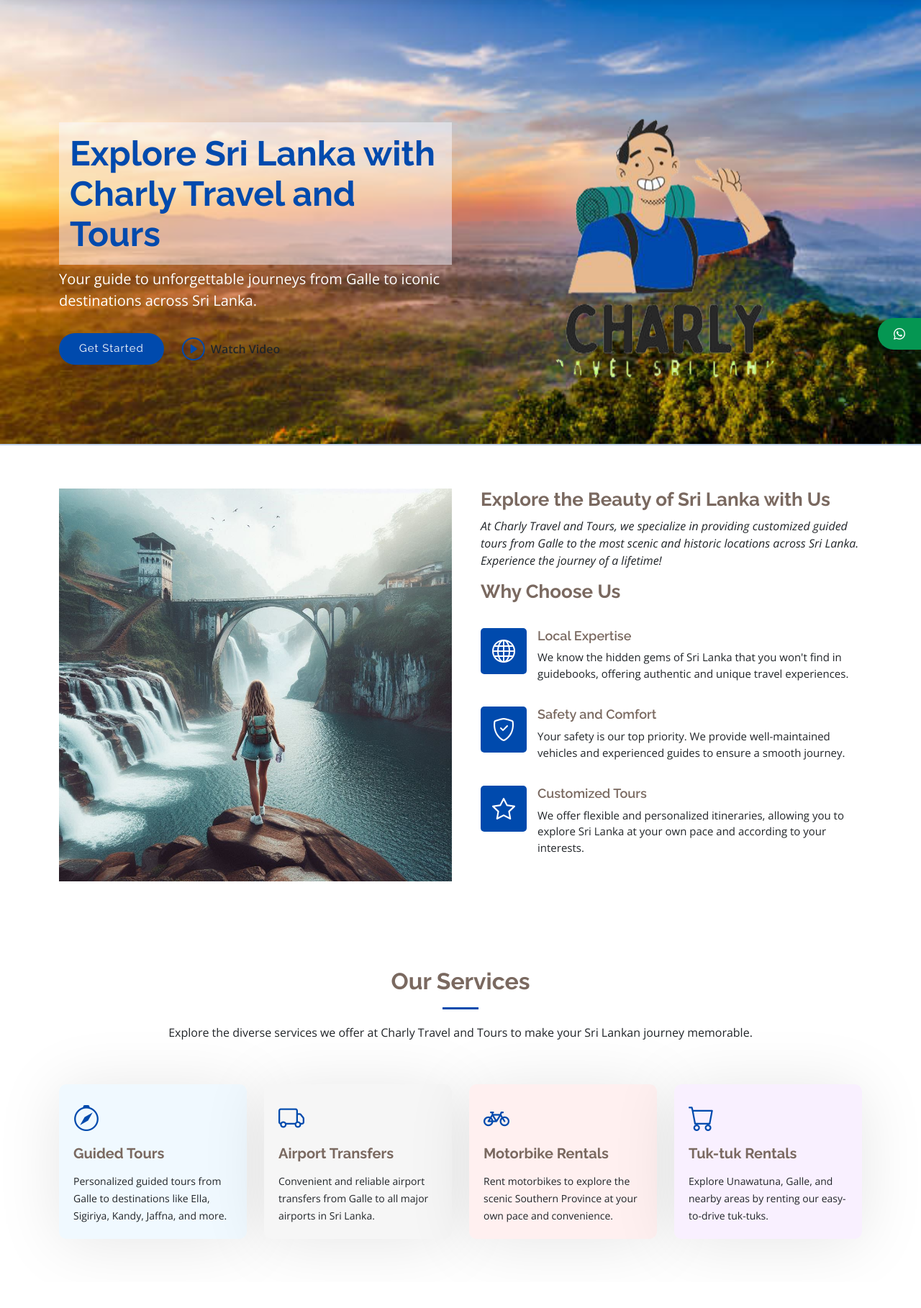
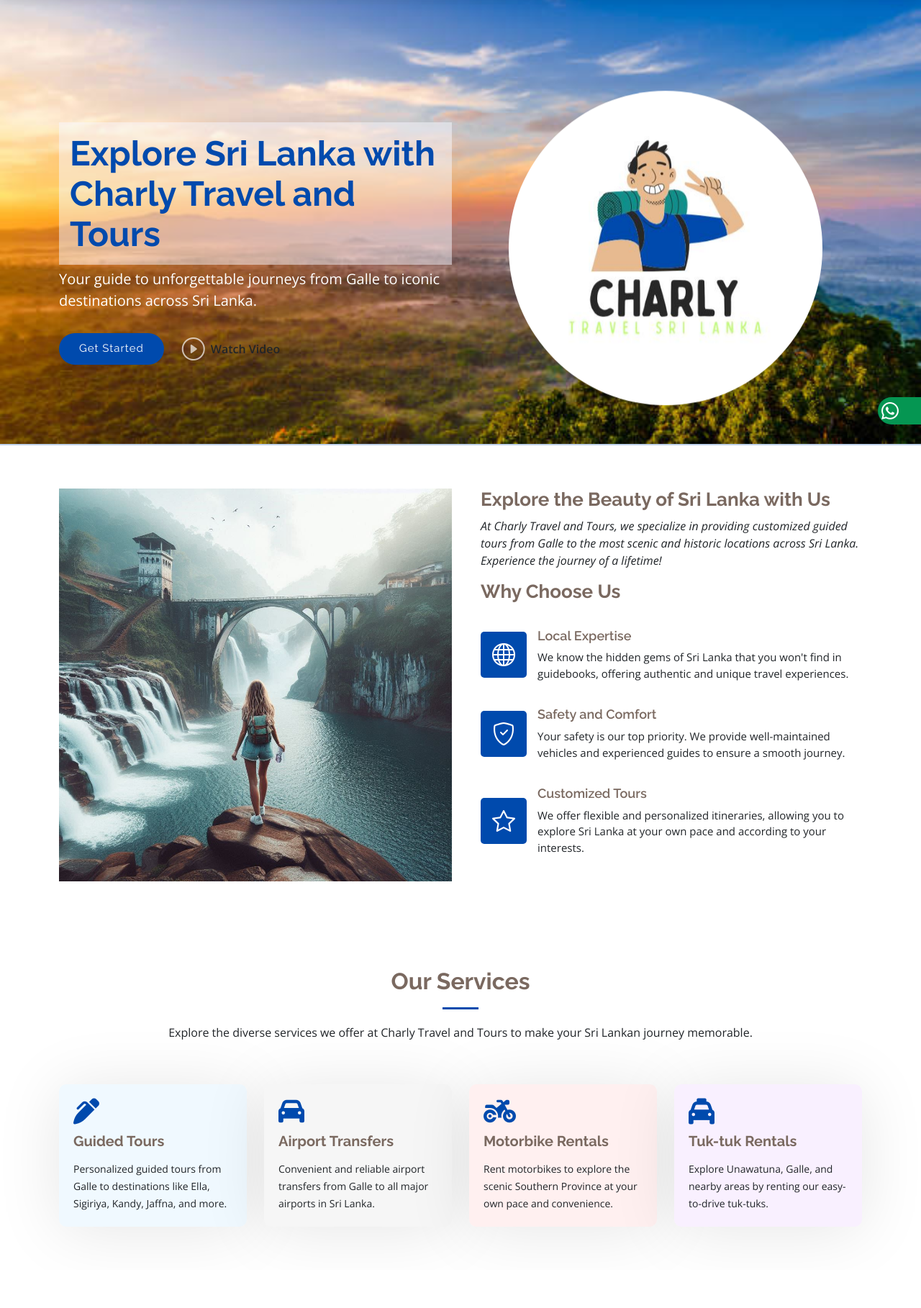
Before and after one commit to JanithSheshan/charly-travels, a PHP site: page / in a window 1280 px wide. Shown: the part 90-1908 px from the top of the page at 72% size. Run offline with PHP 8.4, Linux system fonts and the light colour scheme; some libraries are stand-ins or nearby versions.

Commit message:
update website 2

```diff
--- a/assets/css/main.css
+++ b/assets/css/main.css
@@ -764,7 +764,6 @@ section,
   background: url(../img/hero-image.jpg);
   background-repeat: no-repeat;
   background-size: cover;
-  backdrop-filter: opacity(95%);
   background-position-x: right;
   background-position-y: bottom;
 }
@@ -816,7 +815,7 @@ section,
 }
 
 .hero .btn-watch-video i {
-  color: var(--accent-color);
+  color: #ffffffad;
   font-size: 32px;
   transition: 0.3s;
   line-height: 0;
@@ -856,6 +855,7 @@ section,
   .hero .btn-get-started,
   .hero .btn-watch-video {
     font-size: 13px;
+    color: #ffffffad;
   }
 }
 
@@ -903,6 +903,7 @@ section,
   display: flex;
   align-items: center;
   justify-content: center;
+  margin: auto;
   flex-shrink: 0;
   width: 64px;
   height: 64px;
@@ -973,6 +974,12 @@ section,
 
 .services .service-item:hover h4 a {
   color: var(--accent-color);
+}
+
+@media screen and (max-width: 768px) {
+  .services .service-item {
+    text-align: center;
+  }
 }
 
 /*--------------------------------------------------------------
@@ -1467,6 +1474,12 @@ section,
   margin-top: 10px;
 }
 
+@media screen and (max-width: 768px) {
+  .packages-activities {
+    text-align: center;
+  }
+}
+
 /*--------------------------------------------------------------
 # Service Details Section
 --------------------------------------------------------------*/
@@ -1537,18 +1550,40 @@ section,
 # whatsapp fixeed button
 --------------------------------------------------------------*/
 .fixed-button {
-  display: block;
+  display: inline-flex;
   width: 60px;
   background-color: #059652;
   color: #fff;
   text-align: center;
-  padding: 10px 0;
+  padding: 1px 5px;
   border-radius: 50px 0 0 50px;
   position: fixed;
-  bottom: 28%;
+  bottom: 15%;
   right: 0;
   z-index: 9999;
-}
+  transition: width 0.3s ease;
+}
+
+.fixed-button i {
+  font-size: 24px;
+}
+
+.whatsapp-text {
+  display: none; /* Initially hide the text */
+  font-size: 14px;
+  margin: 0;
+}
+
+.fixed-button.show-text {
+  width: 120px; /* Expand the width to accommodate the text */
+}
+
+.fixed-button.show-text .whatsapp-text {
+    display: flex;
+    margin: auto;
+}
+
+
 
 /*--------------------------------------------------------------
 # google translate
--- a/assets/js/main.js
+++ b/assets/js/main.js
@@ -203,4 +203,23 @@
   window.addEventListener('load', navmenuScrollspy);
   document.addEventListener('scroll', navmenuScrollspy);
 
+  let scrollTimeout;
+
+  window.addEventListener('scroll', function () {
+      const fixedButton = document.querySelector('.fixed-button');
+
+      // Show text when scrolled more than 100px
+      if (window.scrollY > 100) {
+          fixedButton.classList.add('show-text');
+
+          // Clear any previous timeout to avoid conflicting timers
+          clearTimeout(scrollTimeout);
+
+          // Set a timeout to hide the text after 3 seconds
+          scrollTimeout = setTimeout(() => {
+              fixedButton.classList.remove('show-text');
+          }, 1500); // 1500 milliseconds = 3 seconds
+      }
+  });
+
 })();
--- a/index.html
+++ b/index.html
@@ -25,6 +25,7 @@
   <link href="https://unpkg.com/aos@2.3.1/dist/aos.css" rel="stylesheet">
   <link rel="stylesheet" href="https://cdn.jsdelivr.net/npm/glightbox/dist/css/glightbox.min.css" />
   <link rel="stylesheet" href="https://cdn.jsdelivr.net/npm/swiper@11/swiper-bundle.min.css"/>
+  <link rel="stylesheet" href="https://cdnjs.cloudflare.com/ajax/libs/font-awesome/6.5.0/css/all.min.css">
 
   <!-- Main CSS File -->
   <link href="assets/css/main.css" rel="stylesheet">
@@ -91,17 +92,19 @@
             </div>
           </div>
           <div class="col-lg-6 order-1 order-lg-2 hero-img" data-aos="zoom-out" data-aos-delay="200">
-            <img src="assets/img/hero-img.png" class="img-fluid animated" alt="">
+            <img src="assets/img/hero-img.jpg" class="img-fluid animated" alt="">
           </div>
         </div>
       </div>
 
     </section><!-- /Hero Section -->
 
-    <!-- fixed whatsapp button -->
+    <!-- Fixed WhatsApp button -->
     <a href="https://wa.me/94771882680" class="fixed-button" target="_blank">
       <i class="bi bi-whatsapp"></i>
+      <p class="whatsapp-text">WhatsApp</p>
     </a>
+
 
     <!-- About Section -->
     <section id="about" class="section about">
@@ -165,7 +168,7 @@
         <div class="row gy-4">
           <div class="col-lg-3 col-md-6 d-flex" data-aos="fade-up" data-aos-delay="100">
             <div class="service-item position-relative" style="background-color: #f0f9ff; padding: 20px; border-radius: 10px;">
-              <div class="icon"><i class="bi bi-compass"></i></div>
+              <div class="icon"><i class="fas fa-pen-alt"></i></div>
               <h4>Guided Tours</h4>
               <p>Personalized guided tours from Galle to destinations like Ella, Sigiriya, Kandy, Jaffna, and more.</p>
             </div>
@@ -173,7 +176,7 @@
 
           <div class="col-lg-3 col-md-6 d-flex" data-aos="fade-up" data-aos-delay="200">
             <div class="service-item position-relative" style="background-color: #f6f6f6; padding: 20px; border-radius: 10px;">
-              <div class="icon"><i class="bi bi-truck"></i></div>
+              <div class="icon"><i class="fas fa-car"></i></div>
               <h4>Airport Transfers</h4>
               <p>Convenient and reliable airport transfers from Galle to all major airports in Sri Lanka.</p>
             </div>
@@ -181,7 +184,7 @@
 
           <div class="col-lg-3 col-md-6 d-flex" data-aos="fade-up" data-aos-delay="300">
             <div class="service-item position-relative" style="background-color: #fff0f0; padding: 20px; border-radius: 10px;">
-              <div class="icon"><i class="bi bi-bicycle"></i></div>
+              <div class="icon"><i class="fas fa-motorcycle"></i></div>
               <h4>Motorbike Rentals</h4>
               <p>Rent motorbikes to explore the scenic Southern Province at your own pace and convenience.</p>
             </div>
@@ -189,7 +192,7 @@
 
           <div class="col-lg-3 col-md-6 d-flex" data-aos="fade-up" data-aos-delay="400">
             <div class="service-item position-relative" style="background-color: #f9f0ff; padding: 20px; border-radius: 10px;">
-              <div class="icon"><i class="bi bi-cart"></i></div>
+              <div class="icon"><i class="fas fa-taxi"></i></div>
               <h4>Tuk-tuk Rentals</h4>
               <p>Explore Unawatuna, Galle, and nearby areas by renting our easy-to-drive tuk-tuks.</p>
             </div>
@@ -205,7 +208,7 @@
       <!-- Section Title -->
       <div class="container section-title" data-aos="fade-up">
         <h2>Gallery</h2>
-        <p>Necessitatibus eius consequatur ex aliquid fuga eum quidem sint consectetur velit</p>
+        <p>Explore the stunning sights of Sri Lanka through our collection of beautiful moments captured during our tours. Get inspired for your next adventure with us!</p>
       </div><!-- End Section Title -->
 
       <div class="container">
@@ -676,7 +679,7 @@
                 <i class="bi bi-telephone flex-shrink-0"></i>
                 <div>
                   <h3>Call Us</h3>
-                  <p>+94 77 123 4567</p>
+                  <p>+94 77 188 2680</p>
                 </div>
               </div><!-- End Info Item -->
 
@@ -684,7 +687,7 @@
                 <i class="bi bi-envelope flex-shrink-0"></i>
                 <div>
                   <h3>Email Us</h3>
-                  <p>info@charlytravelandtours.com</p>
+                  <a href="mailto:charlytravelandtours@gmail.com"><p>Charlytravelandtours@gmail.com</p></a>
                 </div>
               </div><!-- End Info Item -->
 
@@ -768,8 +771,8 @@
           <div class="footer-contact pt-3">
             <p>Unawatuna, Galle, </p>
             <p>Southern Province, Sri Lanka</p>
-            <p class="mt-3"><strong>Phone:</strong> <span>+94 77 123 4567</span></p>
-            <p><strong>Email:</strong> <span>info@charlytravelandtours.com</span></p>
+            <p class="mt-3"><strong>Phone:</strong> <span>+94 77 188 2680</span></p>
+            <p><strong>Email:</strong> <span>Charlytravelandtours@gmail.com</span></p>
           </div>
         </div>
 
@@ -797,10 +800,15 @@
           <h4>Follow Us</h4>
           <p>Stay connected with us on social media and get the latest updates on our tours and special offers!</p>
           <div class="social-links d-flex justify-content-center">
-            <a href="https://twitter.com/yourprofile" target="_blank" aria-label="Twitter" style="font-size: 24px; color: #1DA1F2;"><i class="bi bi-twitter"></i></a>
-            <a href="https://facebook.com/yourprofile" target="_blank" aria-label="Facebook" style="font-size: 24px; color: #1877F2;"><i class="bi bi-facebook"></i></a>
-            <a href="https://instagram.com/yourprofile" target="_blank" aria-label="Instagram" style="font-size: 24px; color: #E4405F;"><i class="bi bi-instagram"></i></a>
-            <a href="https://linkedin.com/yourprofile" target="_blank" aria-label="LinkedIn" style="font-size: 24px; color: #0A66C2;"><i class="bi bi-linkedin"></i></a>
+            <a href="https://facebook.com/yourprofile" target="_blank" aria-label="Facebook" style="font-size: 24px; color: #1877F2;">
+              <i class="bi bi-facebook"></i>
+          </a>
+          <a href="https://instagram.com/yourprofile" target="_blank" aria-label="Instagram" style="font-size: 24px; color: #E4405F;">
+              <i class="bi bi-instagram"></i>
+          </a>
+          <a href="https://tiktok.com/@yourprofile" target="_blank" aria-label="TikTok" style="font-size: 24px; color: #000000;">
+              <i class="bi bi-tiktok"></i>
+          </a>
           </div>
         </div>
 
```
Also changed, not shown: assets/img/hero-img.jpg (added).
